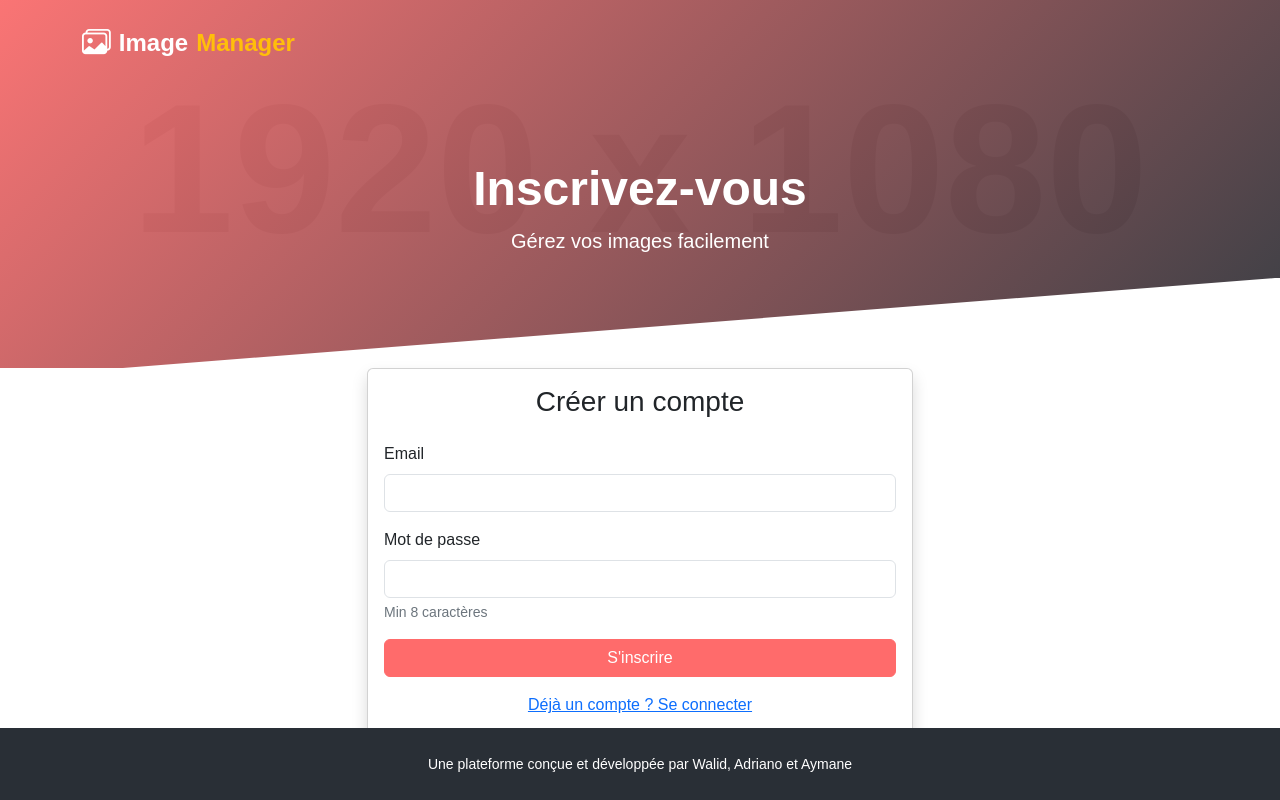
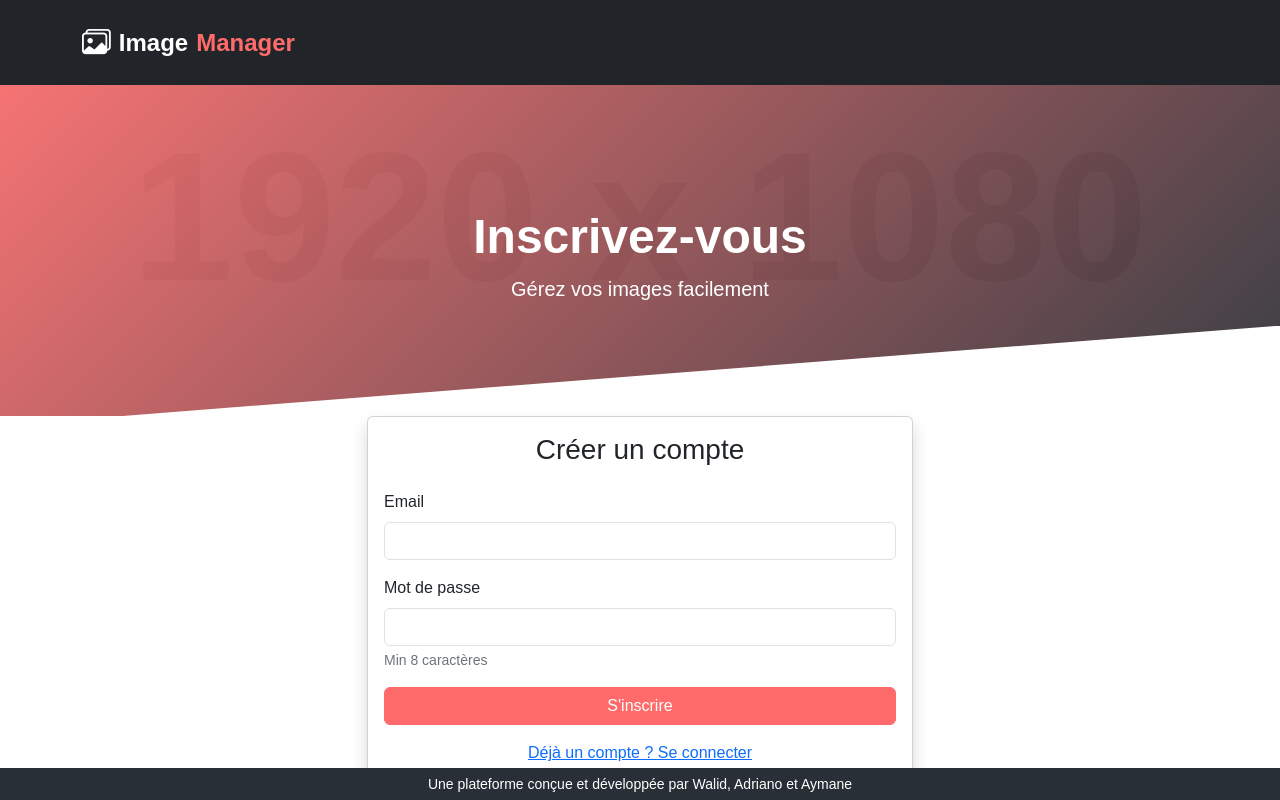
Before and after one commit to Adriano2802/Projet_DevPourLeCloud, a website: page frontend/register.html in a window 1280 px wide. Drawn offline with nearby package versions, Linux system fonts and the light colour scheme; placeholder pictures from the web are drawn by us.

Commit message:
rajout d'une animation et footer plus petit

```diff
--- a/frontend/register.html
+++ b/frontend/register.html
@@ -7,17 +7,34 @@
     <link href="https://cdn.jsdelivr.net/npm/bootstrap@5.3.0/dist/css/bootstrap.min.css" rel="stylesheet">
     <link rel="stylesheet" href="https://cdn.jsdelivr.net/npm/bootstrap-icons@1.10.0/font/bootstrap-icons.css">
     <link rel="stylesheet" href="styles.css" />
+    <style>
+        /* Animation fade-in */
+        .fade-in {
+            opacity: 0;
+            transform: translateY(20px);
+            animation: fadeInUp 0.8s forwards;
+        }
+        @keyframes fadeInUp {
+            to {
+                opacity: 1;
+                transform: translateY(0);
+            }
+        }
+    </style>
 </head>
-<body data-page="register">
-<nav class="navbar navbar-expand-lg navbar-dark fixed-top">
+<body data-page="register" class="pt-5"><!-- pt-5 évite que la navbar cache le contenu -->
+
+<!-- Navigation -->
+<nav class="navbar navbar-expand-lg navbar-dark bg-dark fixed-top fade-in">
     <div class="container">
         <a class="navbar-brand" href="index.html">
-            <i class="bi bi-images"></i> Image<span class="text-accent">Manager</span>
+            <i class="bi bi-images"></i> Image <span class="text-accent">Manager</span>
         </a>
     </div>
 </nav>
 
-<header class="hero text-center">
+<!-- Hero -->
+<header class="hero text-center fade-in">
     <div class="container">
         <h1 class="display-5 fw-bold">Inscrivez-vous</h1>
         <p class="lead">Gérez vos images facilement</p>
@@ -25,7 +42,8 @@
     <div class="hero-shape"></div>
 </header>
 
-<main class="container mt-n6">
+<!-- Formulaire -->
+<main class="container mt-n6 fade-in">
     <div class="row justify-content-center">
         <div class="col-md-6">
             <div class="card shadow">
@@ -50,12 +68,23 @@
     </div>
 </main>
 
-<footer class="footer footer-fixed py-4">
+<!-- Footer -->
+<footer class="footer footer-fixed py-1 fade-in">
     <div class="container text-center">
         <small>Une plateforme conçue et développée par Walid, Adriano et Aymane</small>
     </div>
 </footer>
+
 <script src="app.js" type="module"></script>
 <script src="template.js"></script>
+<script>
+    // Appliquer un délai progressif aux éléments .fade-in
+    document.addEventListener("DOMContentLoaded", () => {
+        const elements = document.querySelectorAll(".fade-in");
+        elements.forEach((el, index) => {
+            el.style.animationDelay = `${index * 0.3}s`; // décalage de 0.3s entre chaque élément
+        });
+    });
+</script>
 </body>
 </html>
--- a/frontend/styles.css
+++ b/frontend/styles.css
@@ -20,7 +20,7 @@ body {
 
 /* Utility Classes */
 .text-accent {
-    color: var(--accent-color);
+    color:  var(--primary-color);
 }
 
 /* Navigation */
@@ -783,3 +783,15 @@ body {
     color: #fff;       /* texte blanc */
     font-weight: bold; /* texte en gras */
 }
+.fade-in {
+    opacity: 0;
+    transform: translateY(20px);
+    animation: fadeInUp 0.8s forwards;
+}
+
+@keyframes fadeInUp {
+    to {
+        opacity: 1;
+        transform: translateY(0);
+    }
+}
```
Also changed, not shown: frontend/dashboard.html (+27 -7 lines), frontend/index.html (+29 -6 lines), frontend/login.html (+33 -6 lines).
